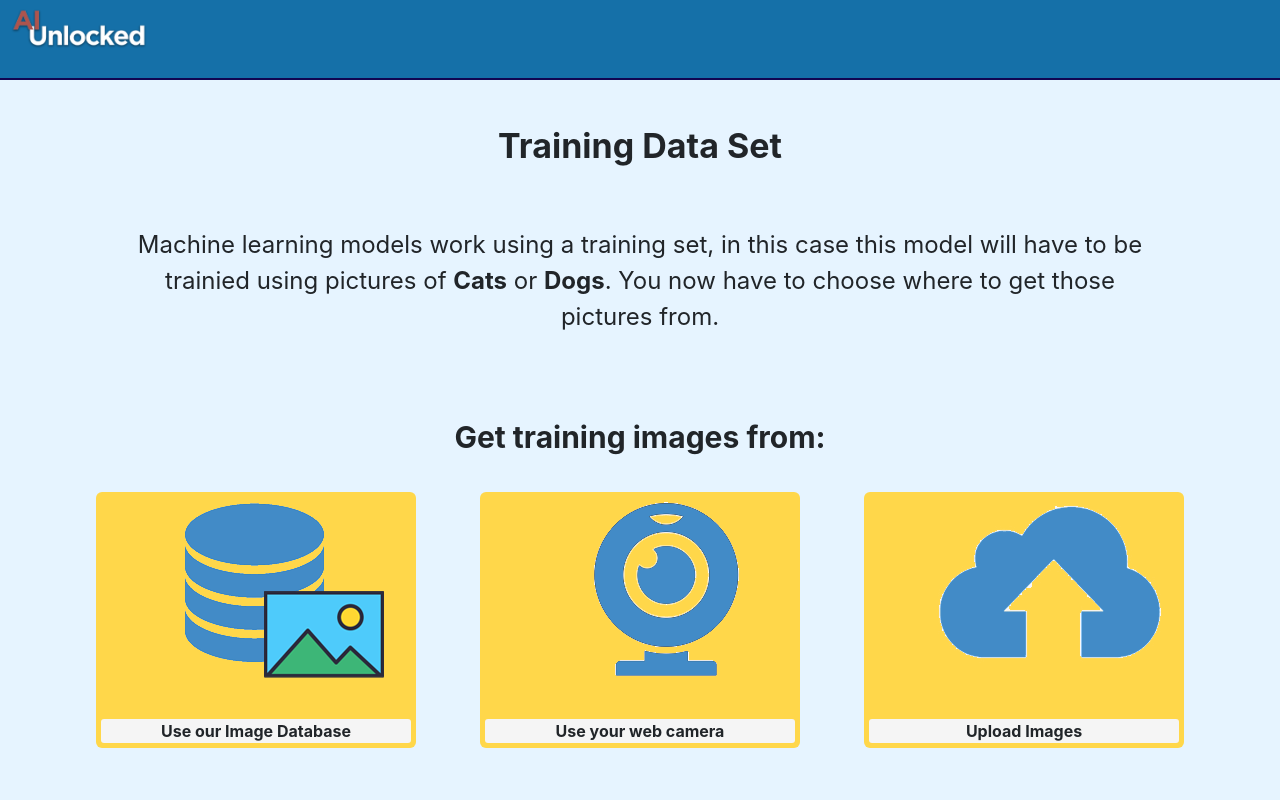
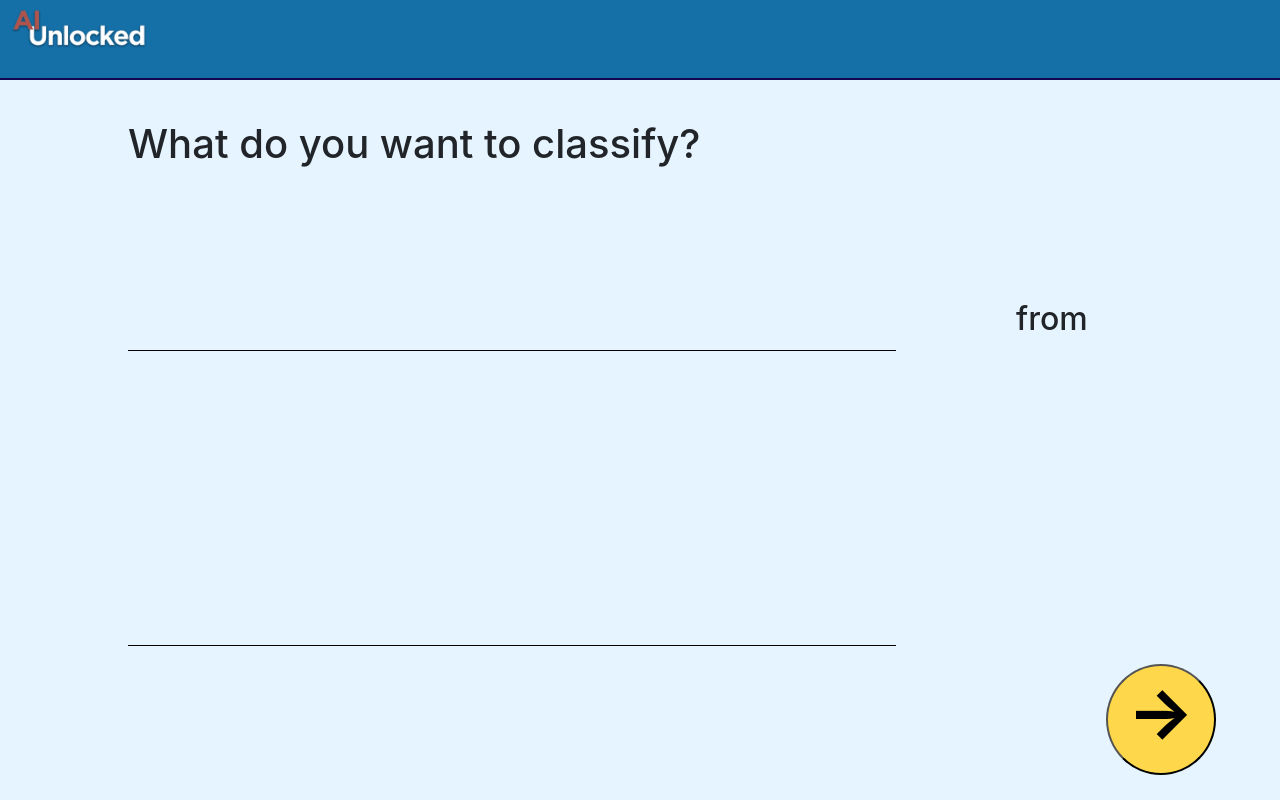
Before and after one commit to radu-filipescu/AIUnlocked---frontend, an Angular app in the folder ClientApp/: page /class-picker in a window 1280 px wide. Built offline with nearby package versions, Linux system fonts and the light colour scheme.

Commit message:
class picker/home page

```diff
--- a/ClientApp/src/app/app.module.ts
+++ b/ClientApp/src/app/app.module.ts
@@ -8,12 +8,14 @@ import { AppComponent } from './app.component';
 import { AppBackgroundComponent } from './app-background/app-background.component';
 import { ImportTrainingDataPageComponent } from './import-training-data/import-training-data-page/import-training-data-page.component';
 import { AppRoutingModule } from './app-routing.module';
+import { ClassPickerComponent } from './class-picker/class-picker.component';
 
 @NgModule({
   declarations: [
     AppComponent,
     AppBackgroundComponent,
-    ImportTrainingDataPageComponent
+    ImportTrainingDataPageComponent,
+    ClassPickerComponent
   ],
   imports: [
     BrowserModule.withServerTransition({ appId: 'ng-cli-universal' }),
--- /dev/null
+++ b/ClientApp/src/app/class-picker/class-picker.component.css
@@ -0,0 +1,45 @@
+.wrapper {
+  margin-top: 10vh;
+  position: absolute;
+  width: 90vw;
+  height: 90vh;
+  margin-left:10vw;
+}
+
+.title{
+    margin-top: 5vh;
+}
+
+input {
+  background: none;
+  width: 60vw;
+  border: none;
+  border-bottom: 1px solid black;
+  margin: 15vh 15vh 15vh 0vh;
+  font-size: 20px;
+  padding: 12px;
+}
+input:focus-visible {
+    border: none;
+    border-bottom: 1px solid #1570a8;
+}
+
+.separator{
+    display: inline;
+}
+
+.next-button{
+    background-color: #ffd74a;
+    border-radius: 50%;
+    position: relative;
+    bottom: -15vh;
+    right: -7vw;
+    width: 110px;
+}
+
+span {
+  font-weight: bold;
+  font-size: 70px;
+  position:relative;
+  top: -8.5px;
+}
--- /dev/null
+++ b/ClientApp/src/app/class-picker/class-picker.component.html
@@ -0,0 +1,7 @@
+<div class="wrapper">
+  <h1 class="title">What do you want to classify?</h1>
+  <input type="text" [(ngModel)]="class1" required/>
+  <h2 class="separator">from</h2>
+  <input type="text" [(ngModel)]="class2" required/>
+  <button class="next-button" (click)="next()" routerLink="import-training-data"><span>&#8594;</span></button>
+</div>
--- /dev/null
+++ b/ClientApp/src/app/class-picker/class-picker.component.ts
@@ -0,0 +1,24 @@
+import { Component, OnInit } from '@angular/core';
+import { GlobalServiceService } from '../global-services/global-service.service';
+
+@Component({
+  selector: 'app-class-picker',
+  templateUrl: './class-picker.component.html',
+  styleUrls: ['./class-picker.component.css']
+})
+export class ClassPickerComponent implements OnInit {
+
+  class1: string = "";
+  class2: string = "";
+
+  constructor(private _globalService: GlobalServiceService) { }
+
+  ngOnInit() {
+  }
+
+  next(): void {
+    GlobalServiceService.userClass1 = this.class1;
+    GlobalServiceService.userClass2 = this.class2;
+  }
+
+}
```
Also changed, not shown: ClientApp/src/app/app-routing.module.ts (+5 -2 lines), 1 other file (tests, documents, lock files or other folders).
